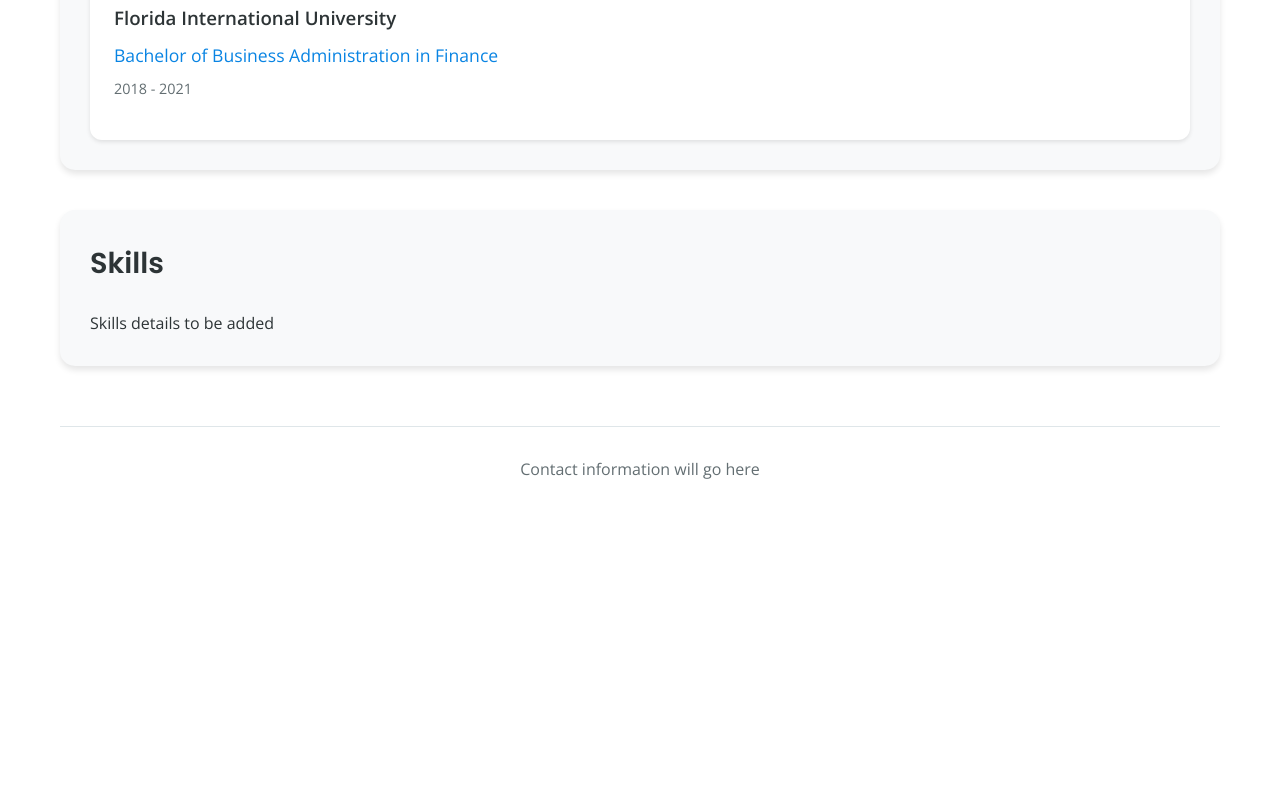
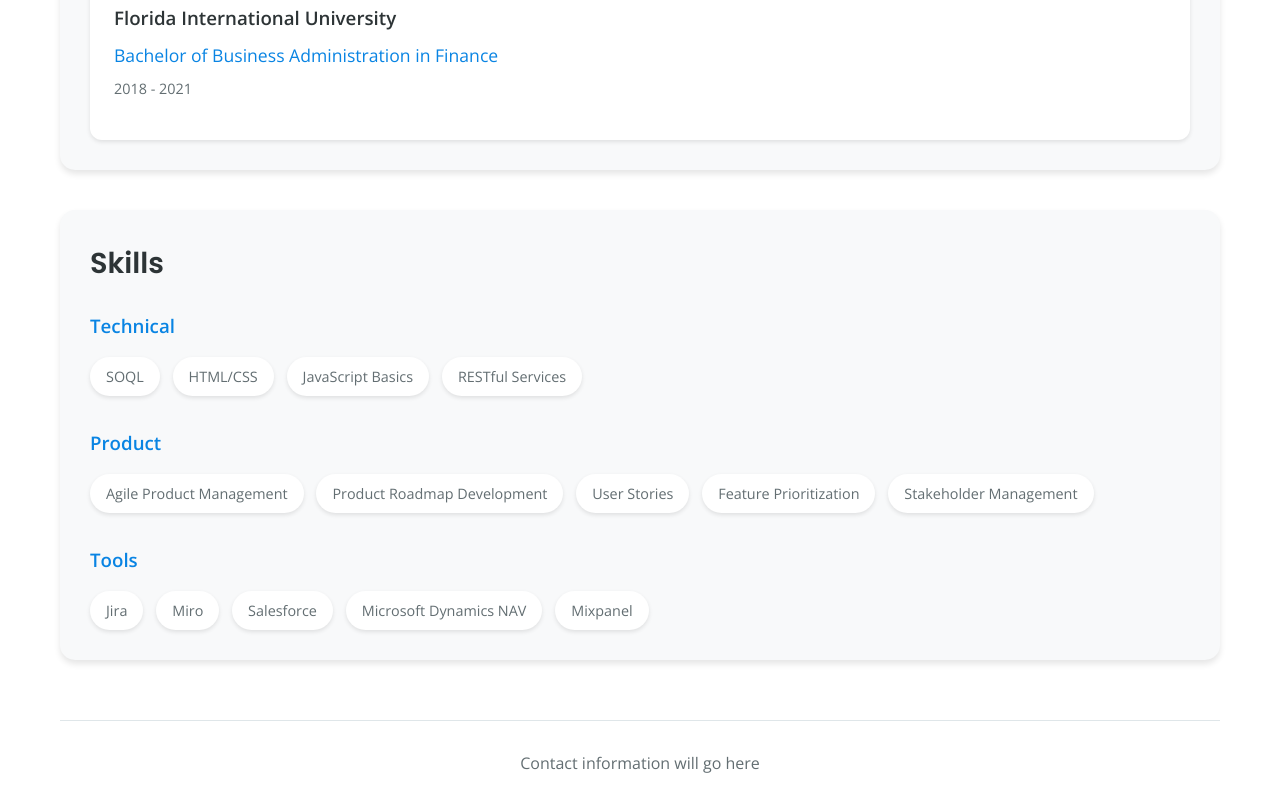
Before and after one commit to josevargas96/joshey-resume, a plain HTML site: page index.html in a window 1280 px wide. Shown: the part 1829-2641 px from the top of the page. Before the commit the page ends 2362 px from the top, so only its background shows below. Drawn offline with nearby package versions, Linux system fonts and the light colour scheme.

Commit message:
adding skills and css styles

```diff
--- a/index.html
+++ b/index.html
@@ -89,8 +89,37 @@
 
         <section class="section-skills">
             <h2>Skills</h2>
-            <!-- Skills content will go here -->
-            <div class="placeholder">Skills details to be added</div>
+            <div class="skills-wrapper">
+                <div class="skills-category">
+                    <h3>Technical</h3>
+                    <div class="skills-grid">
+                        <span class="skill-tag">SOQL</span>
+                        <span class="skill-tag">HTML/CSS</span>
+                        <span class="skill-tag">JavaScript Basics</span>
+                        <span class="skill-tag">RESTful Services</span>
+                    </div>
+                </div>
+                <div class="skills-category">
+                    <h3>Product</h3>
+                    <div class="skills-grid">
+                        <span class="skill-tag">Agile Product Management</span>
+                        <span class="skill-tag">Product Roadmap Development</span>
+                        <span class="skill-tag">User Stories</span>
+                        <span class="skill-tag">Feature Prioritization</span>
+                        <span class="skill-tag">Stakeholder Management</span>
+                    </div>
+                </div>
+                <div class="skills-category">
+                    <h3>Tools</h3>
+                    <div class="skills-grid">
+                        <span class="skill-tag">Jira</span>
+                        <span class="skill-tag">Miro</span>
+                        <span class="skill-tag">Salesforce</span>
+                        <span class="skill-tag">Microsoft Dynamics NAV</span>
+                        <span class="skill-tag">Mixpanel</span>
+                    </div>
+                </div>
+            </div>
         </section>
     </main>
 
--- a/style.css
+++ b/style.css
@@ -164,6 +164,43 @@ h2 {
     margin-bottom: 1rem;
 }
 
+/* Skills styles */
+.skills-wrapper {
+    display: grid;
+    gap: 2rem;
+}
+
+.skills-category h3 {
+    margin-bottom: 1rem;
+    color: var(--accent);
+}
+
+.skills-grid {
+    display: flex;
+    flex-wrap: wrap;
+    gap: 0.8rem;
+}
+
+.skill-tag {
+    background: var(--bg-primary);
+    padding: 0.5rem 1rem;
+    border-radius: 20px;
+    font-size: 0.9rem;
+    color: var(--text-secondary);
+    box-shadow: 0 2px 4px var(--shadow);
+}
+
+@media (max-width: 768px) {
+    .skills-grid {
+        gap: 0.5rem;
+    }
+
+    .skill-tag {
+        font-size: 0.8rem;
+        padding: 0.4rem 0.8rem;
+    }
+}
+
 /* Footer styles */
 footer {
     text-align: center;
```
